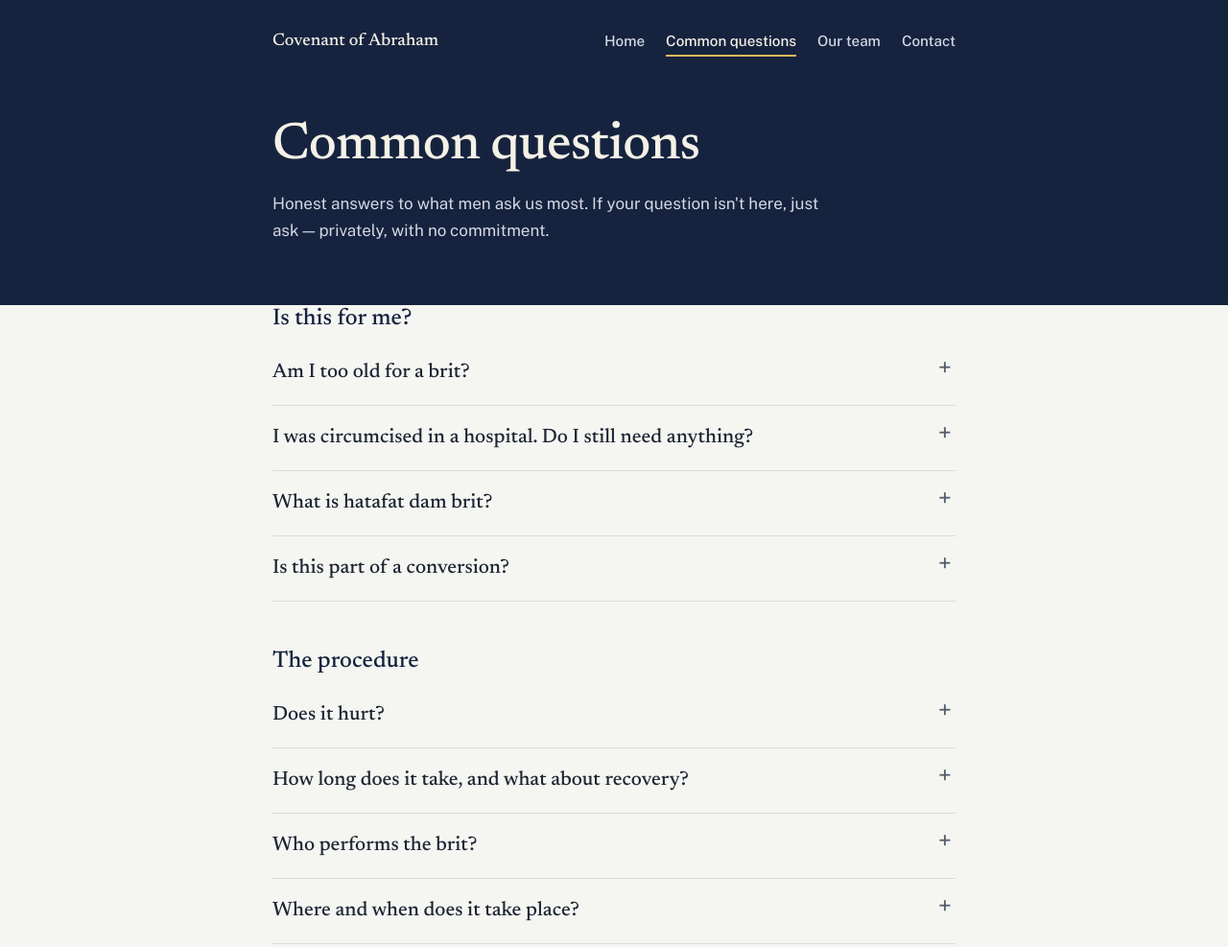
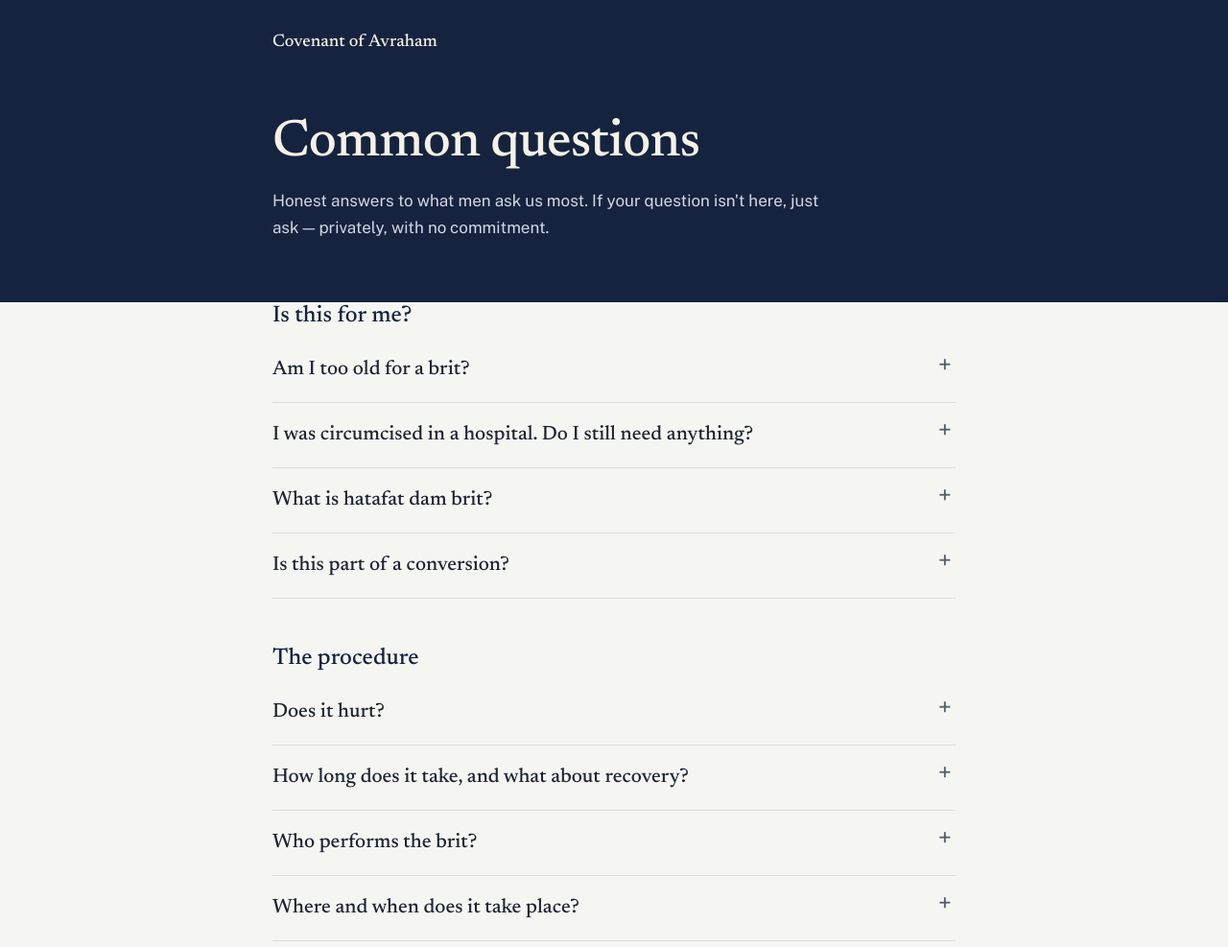
Before and after one commit to rabbisekstein-create/britforeveryjew, a plain HTML site: page faq.html in a window 1280 px wide. Shown: the top 987 px of the page at 96% size. Drawn offline with nearby package versions, Linux system fonts and the light colour scheme.

Commit message:
Add files via upload

```diff
--- a/faq.html
+++ b/faq.html
@@ -3,11 +3,11 @@
 <head>
 <meta charset="utf-8">
 <meta name="viewport" content="width=device-width, initial-scale=1, viewport-fit=cover">
-<title>Common questions about an adult brit — Covenant of Abraham</title>
+<title>Common questions about an adult brit — Covenant of Avraham</title>
 <meta name="description" content="Honest answers about brit milah for adult Jewish men: age, discomfort, recovery, privacy, cost, and completing a brit after a hospital circumcision.">
 <link rel="preconnect" href="https://fonts.googleapis.com">
 <link rel="preconnect" href="https://fonts.gstatic.com" crossorigin>
-<link href="https://fonts.googleapis.com/css2?family=Newsreader:opsz,wght@6..72,400;6..72,500&family=Public+Sans:wght@400;500;600&display=swap" rel="stylesheet">
+<link href="https://fonts.googleapis.com/css2?family=Newsreader:opsz,wght@6..72,400;6..72,500&amp;family=Public+Sans:wght@400;500;600&amp;display=swap" rel="stylesheet">
 <style>
   :root{
     --night:#16233F; --night-2:#22335A; --star:#E3B75A;
@@ -25,12 +25,6 @@
   header{background:var(--night);color:#F4F1E6;padding-top:env(safe-area-inset-top,0px)}
   header .wrap{padding-top:28px;padding-bottom:64px}
   .brand{font:500 1.125rem/1.2 var(--serif);text-decoration:none}
-  .topbar{display:flex;flex-wrap:wrap;align-items:center;justify-content:space-between;gap:10px 28px}
-  .nav{display:flex;flex-wrap:wrap;gap:4px 22px;font:500 .95rem/1.4 var(--sans)}
-  .nav a{color:#D4D9E4;text-decoration:none;padding:4px 0;border-bottom:2px solid transparent}
-  .nav a:hover{color:#F4F1E6;border-bottom-color:#3A4A70}
-  .nav a[aria-current="page"]{color:#F4F1E6;border-bottom-color:var(--star)}
-  @media (max-width:480px){.nav{gap:4px 14px;font-size:.86rem}}
   h1{font:500 clamp(2.2rem,6vw,3.4rem)/1.08 var(--serif);letter-spacing:-.015em;margin:64px 0 16px}
   header p{color:#D4D9E4;max-width:34em;margin:0}
 
@@ -54,20 +48,15 @@
 
   footer{padding:32px 0 calc(32px + env(safe-area-inset-bottom,0px));color:var(--muted);font-size:.92rem}
 </style>
-</head>
+<style type="text/css" nonce="">
+.redacted {
+  color: red !important;
+}</style></head>
 <body>
 
 <header>
   <div class="wrap">
-    <div class="topbar">
-      <a class="brand" href="index.html">Covenant of Abraham</a>
-      <nav class="nav" aria-label="Main">
-        <a href="index.html">Home</a>
-        <a href="faq.html" aria-current="page">Common questions</a>
-        <a href="team.html">Our team</a>
-        <a href="index.html#contact">Contact</a>
-      </nav>
-    </div>
+    <a class="brand" href="index.html">Covenant of Avraham</a>
     <h1>Common questions</h1>
     <p>Honest answers to what men ask us most. If your question isn't here, just ask — privately, with no commitment.</p>
   </div>
@@ -80,6 +69,7 @@
   <details>
     <summary>Am I too old for a brit?</summary>
     <p>No. There is no age limit. We help men in their twenties, their forties, and well beyond. Many tell us they wish they had reached out sooner.</p>
+    <p>One man we know personally had his brit at 95. Three years later he is healthy and active, and we've danced together many times since.</p>
   </details>
 
   <details>
@@ -155,7 +145,7 @@
 </main>
 
 <footer>
-  <div class="wrap">Covenant of Abraham, a project of [Nonprofit legal name] · <a href="index.html">Home</a></div>
+  <div class="wrap">Covenant of Avraham, a project of [Nonprofit legal name] · <a href="index.html">Home</a></div>
 </footer>
 
 </body>
```
